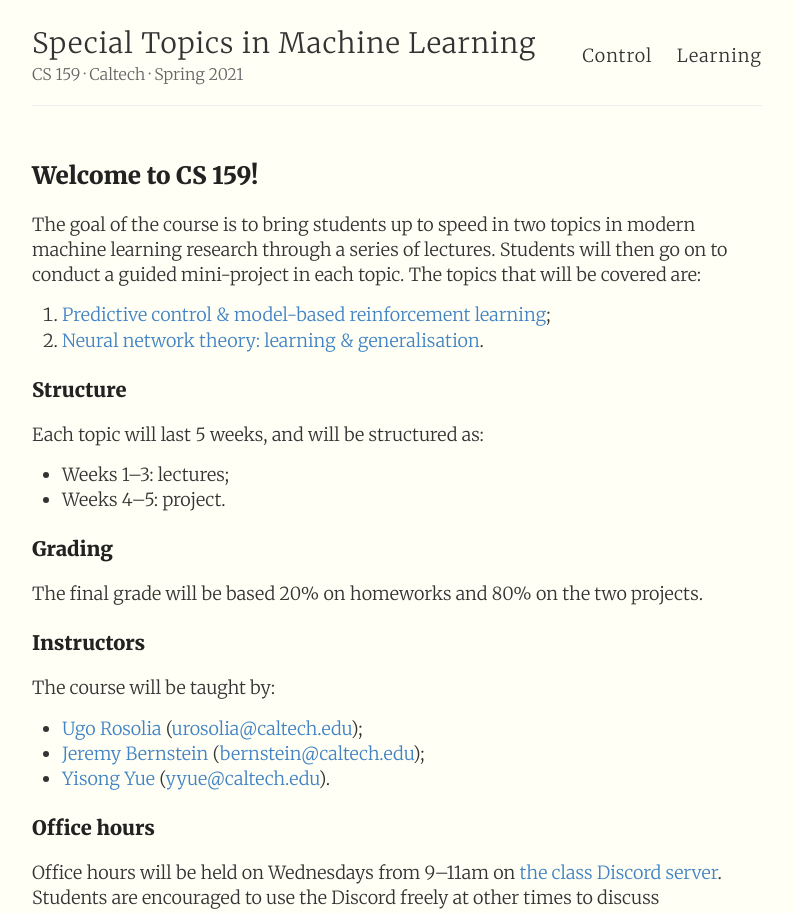
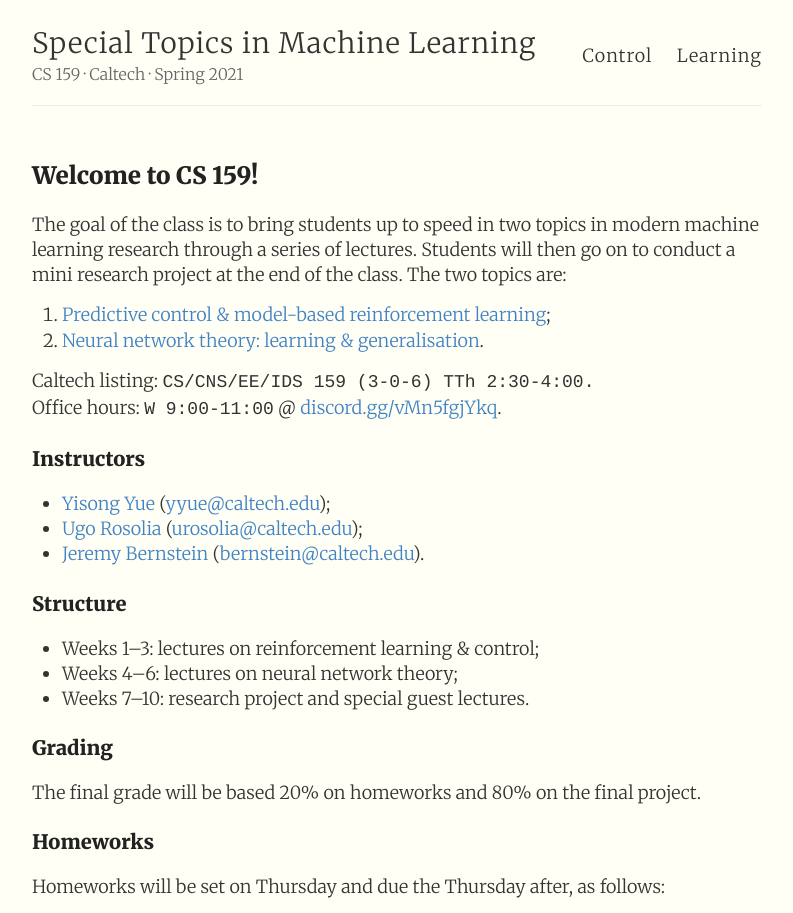
Before and after one commit to 1five9/1five9.github.io, a Jekyll site: the page built from index.md, in a window 1280 px wide and 1400 px high. Shown: the top 913 px of the window, without its empty margins (243-1036 px from the left). Built offline with Jekyll 4.4.1, drawn with Linux system fonts in a browser that asks for light colours; some of the changed text lies outside the part shown.

Commit message:
move lecture schedule to frontpage

```diff
--- a/index.md
+++ b/index.md
@@ -5,31 +5,78 @@ title: Home
 
 ## Welcome to CS 159!
 
-The goal of the course is to bring students up to speed in two topics in modern machine learning research through a series of lectures. Students will then go on to conduct a guided mini-project in each topic. The topics that will be covered are:
+The goal of the class is to bring students up to speed in two topics in modern machine learning research through a series of lectures. Students will then go on to conduct a mini research project at the end of the class. The two topics are:
 
 1. [Predictive control & model-based reinforcement learning](/control);
 2. [Neural network theory: learning & generalisation](/learning).
 
+Caltech listing: `CS/CNS/EE/IDS 159
+(3-0-6)	TTh 2:30-4:00.`<br>
+Office hours: `W 9:00-11:00` @ [discord.gg/vMn5fgjYkq](https://discord.gg/vMn5fgjYkq).
+
+### Instructors
+
+- [Yisong Yue](http://yisongyue.com/) ([yyue@caltech.edu](mailto:yyue@caltech.edu));
+- [Ugo Rosolia](https://urosolia.github.io/) ([urosolia@caltech.edu](mailito:urosolia@caltech.edu));
+- [Jeremy Bernstein](https://jeremybernste.in/) ([bernstein@caltech.edu](mailto:bernstein@caltech.edu)).
+
 ### Structure
 
-Each topic will last 5 weeks, and will be structured as:
-
-- Weeks 1--3: lectures;
-- Weeks 4--5: project.
+- Weeks 1--3: lectures on reinforcement learning & control;
+- Weeks 4--6: lectures on neural network theory;
+- Weeks 7--10: research project and special guest lectures.
 
 ### Grading
 
-The final grade will be based 20% on homeworks and 80% on the two projects.
+The final grade will be based 20% on homeworks and 80% on the final project.
 
-### Instructors
+### Homeworks
 
-The course will be taught by:
-- [Ugo Rosolia](https://urosolia.github.io/) ([urosolia@caltech.edu](mailito:urosolia@caltech.edu));
-- [Jeremy Bernstein](https://jeremybernste.in/) ([bernstein@caltech.edu](mailto:bernstein@caltech.edu));
-- [Yisong Yue](http://yisongyue.com/) ([yyue@caltech.edu](mailto:yyue@caltech.edu)).
+Homeworks will be set on Thursday and due the Thursday after, as follows:
+
+| #    | Date set        | Date due	  	  | Resources              |
+| ----------- | --------------- | --------------- | ---------------------- |
+| 1  | 4/01     | 4/08    |  |
+| 2  | 4/08     | 4/15    |  |
+| 3  | 4/22     | 4/29    |  |
+| 4  | 4/29     | 5/06    |  |
+
+### Final project
+
+The final project will be conducted during the last four weeks of class. Students are encouraged to work in teams. Students may either pick one of the special topics to build their project on, or alternatively they may attempt to mix the two.
 
 ### Office hours
 
 Office hours will be held on Wednesdays from 9--11am on [the class Discord server](https://discord.gg/vMn5fgjYkq). Students are encouraged to use the Discord freely at other times to discuss homeworks, projects and any other class-related matters.
 
 <center><iframe src="https://discord.com/widget?id=820692257828110386&theme=dark" style="width:100%; height:300px" allowtransparency="true" frameborder="0" sandbox="allow-popups allow-popups-to-escape-sandbox allow-same-origin allow-scripts"></iframe></center>
+
+### Lecture schedule
+
+| #  | Date      | Subject	  	  	  	  	  	        | Resources              |
+| -- | --------- | -------------------------------------- | ---------------------- |
+|    |           | **Topic 1: RL & Control**              |  |
+| 1  | 3/30      | Discrete MDPs        	    	      |  |
+| 2  | 4/01      | Optimal Control       	              |  |
+| 3  | 4/06      | Model Predictive Control               |  |
+| 4  | 4/08      | Parametric Optimization	              |  |
+| 5  | 4/13      | Learning MPC 				          |  |
+| 6  | 4/15      | Uncertain Learning MPC    	          |  |
+|    |           | **Topic 2: Neural Network Theory**     |  |
+| 7  | 4/20      | Neural Architecture Design	          |  |
+| 8  | 4/22      | Network Function Spaces	              |  |
+| 9  | 4/27      | Network Optimisation	                  |  |
+| 10 | 4/29      | Statistical Learning Theory	          |  |
+| 11 | 5/04      | PAC-Bayesian Theory                    |  |
+| 12 | 5/06      | Project Ideas                          |  |
+|    |           | **Final Project & Guest Lectures**     |  |
+| 13 | 5/11      | TBD	            				      |  |
+| 14 | 5/13      | TBD	            				      |  |
+| 15 | 5/18      | TBD	            				      |  |
+| 16 | 5/20      | TBD	            				      |  |
+| 17 | 5/25      | TBD	            				      |  |
+| 18 | 5/27      | TBD	            				      |  |
+| 19 | 6/01      | TBD	            				      |  |
+| 20 | 6/03      | TBD	            				      |  |
+
+<center><img src="../images/robot.png" style="width:60%; padding-top: 80px"></center>
```
Also changed, not shown: control.md (+1 -12 lines), learning.md (+1 -12 lines), README.md, images/robot.png (added).
